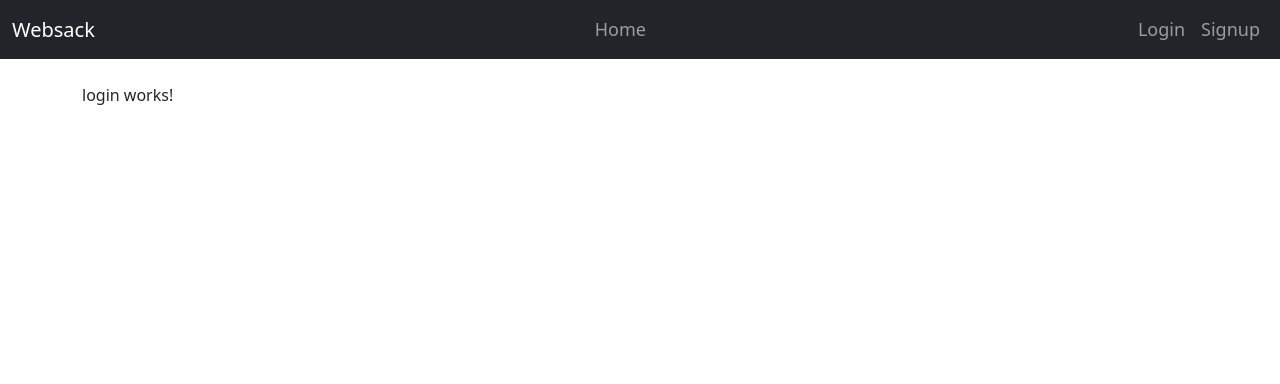
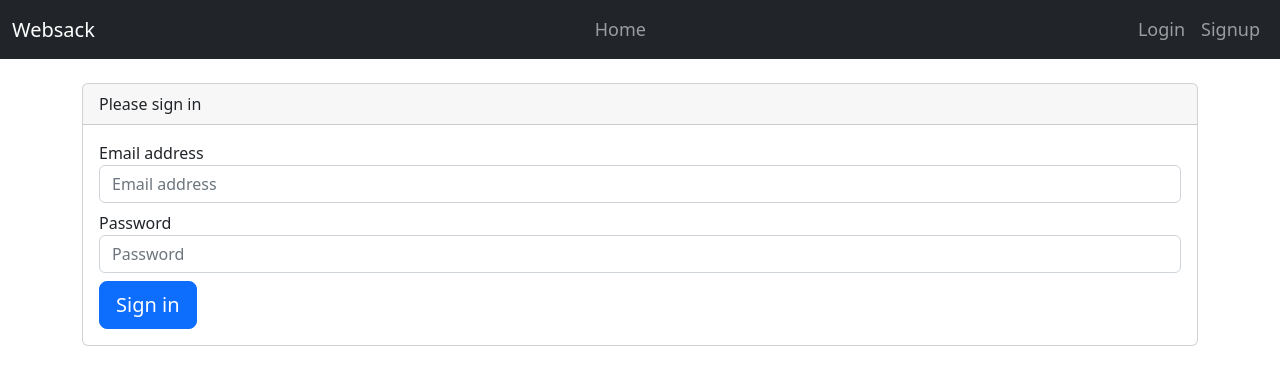
Before and after one commit to RexxarAng/WebSack, an Angular app in the folder client/: page /#/login in a window 1280 px wide. Shown: the top 384 px of the page. Built offline with nearby package versions, Linux system fonts and the light colour scheme.

Commit message:
Added Login Page UI

```diff
--- a/client/package.json
+++ b/client/package.json
@@ -18,6 +18,8 @@
     "@angular/platform-browser": "^15.1.0",
     "@angular/platform-browser-dynamic": "^15.1.0",
     "@angular/router": "^15.1.0",
+    "@ng-bootstrap/ng-bootstrap": "^14.0.1",
+    "@popperjs/core": "^2.11.6",
     "bootstrap": "^5.2.3",
     "jquery": "^3.6.3",
     "rxjs": "~7.8.0",
--- a/client/src/app/app.module.ts
+++ b/client/src/app/app.module.ts
@@ -6,6 +6,7 @@ import { AppComponent } from './app.component';
 import { HomeComponent } from './home/home.component';
 import { LoginComponent } from './login/login.component';
 import { SignupComponent } from './signup/signup.component';
+import { NgbModule, NgbToastModule } from '@ng-bootstrap/ng-bootstrap';
 
 @NgModule({
   declarations: [
@@ -18,7 +19,9 @@ import { SignupComponent } from './signup/signup.component';
     BrowserModule,
     FormsModule,
     ReactiveFormsModule,
-    AppRoutingModule
+    AppRoutingModule,
+    NgbModule,
+    NgbToastModule
   ],
   providers: [],
   bootstrap: [AppComponent]
--- a/client/src/app/login/login.component.html
+++ b/client/src/app/login/login.component.html
@@ -1 +1,33 @@
-<p>login works!</p>
+<div class="card">
+    <div class="card-header">Please sign in</div>
+    <div class="card-body">
+        <form class="form-signin" (ngSubmit)="onSubmit(signInForm)" #signInForm="ngForm">
+            <label for="inputEmail" class="sr-only">Email address</label>
+            <input type="email" id="inputEmail" class="form-control mb-2" placeholder="Email address" required
+                [(ngModel)]="signInData.email" name="email" #emailInput="ngModel"
+                pattern="[a-z0-9._%+-]+@[a-z0-9.-]+\.[a-z]{2,}$"
+                [class.is-invalid]="signInForm.submitted && emailInput.invalid">
+            <div *ngIf="signInForm.submitted && emailInput.invalid" class="invalid-feedback">
+                <div *ngIf="emailInput.errors?.['required']" style="color: red">
+                    Email is required
+                </div>
+                <div *ngIf="emailInput.errors?.['pattern']" style="color: red">
+                    Invalid email format
+                </div>
+            </div>
+            <label for="inputPassword" class="sr-only">Password</label>
+            <input type="password" id="inputPassword" class="form-control mb-2" placeholder="Password" required
+                [(ngModel)]="signInData.password" name="password" #passwordInput="ngModel"
+                [class.is-invalid]="signInForm.submitted && passwordInput.invalid">
+            <div *ngIf="signInForm.submitted && passwordInput.invalid" class="invalid-feedback mb-3">
+                <div *ngIf="passwordInput.errors?.['required']" style="color: red">
+                    Password is required
+                </div>
+            </div>
+            <button class="btn btn-lg btn-primary btn-block" type="submit">Sign in</button>
+            <ngb-toast class="mt-3" *ngIf="loginError" header="Login Error" [autohide]="true" (hide)="loginError=false">
+                Incorrect email or password. Please try again.
+            </ngb-toast>
+        </form>
+    </div>
+</div>
--- a/client/src/app/login/login.component.ts
+++ b/client/src/app/login/login.component.ts
@@ -1,4 +1,5 @@
 import { Component } from '@angular/core';
+import { NgForm } from '@angular/forms';
 
 @Component({
   selector: 'app-login',
@@ -6,5 +7,35 @@ import { Component } from '@angular/core';
   styleUrls: ['./login.component.css']
 })
 export class LoginComponent {
+  email: string = '';
+  password: string = '';
+  loginError = false;
+  signInData: any = {};
 
+
+  onSubmit(form: NgForm) {
+
+
+    if (form.valid) {
+      this.loginError = false
+      this.signInData = {
+        email: this.email,
+        password: this.password
+      };
+      console.log('Form submitted!');
+      console.log(this.signInData);
+
+      if (this.email !== 'test' || this.password !== '12345') {
+        this.loginError = true;
+      } else {
+        // If the login succeeds, we'll clear the error message and
+        // navigate to the user's dashboard.
+        this.loginError = false;
+        // Use your preferred routing method here, such as Angular Router or window.location.
+        window.location.href = '/dashboard';
+      }
+    } else {
+      this.loginError = true
+    }
+  }
 }
--- a/client/src/index.html
+++ b/client/src/index.html
@@ -11,7 +11,7 @@
 
 <body>
   <app-root></app-root>
-  <script>initRegister(400,800)</script>
+  <script>initRegister(400, 800)</script>
 </body>
 
 </html>
--- a/client/src/main.ts
+++ b/client/src/main.ts
@@ -1,3 +1,5 @@
+/// <reference types="@angular/localize" />
+
 import { platformBrowserDynamic } from '@angular/platform-browser-dynamic';
 
 import { AppModule } from './app/app.module';
--- a/client/tsconfig.app.json
+++ b/client/tsconfig.app.json
@@ -3,7 +3,9 @@
   "extends": "./tsconfig.json",
   "compilerOptions": {
     "outDir": "./out-tsc/app",
-    "types": []
+    "types": [
+      "@angular/localize"
+    ]
   },
   "files": [
     "src/main.ts"
```
Also changed, not shown: 2 other files (tests, documents, lock files or other folders).
